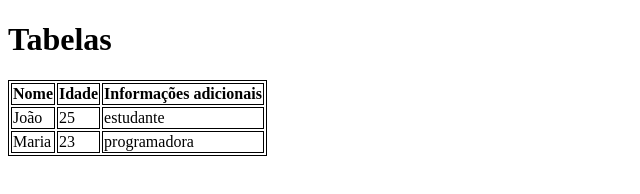
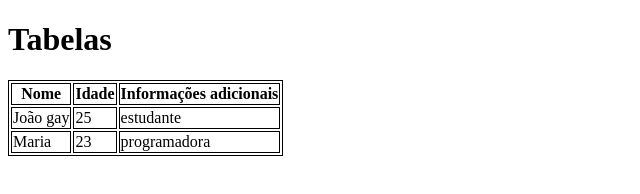
Before and after one commit to chari-hard/aula-tabela, a plain HTML site: page index.html in a window 1280 px wide. Shown: the whole page, without its empty margins (0-640 px from the left). Drawn offline with Linux system fonts and the light colour scheme.

Commit message:
joao virou gay

```diff
--- a/index.html
+++ b/index.html
@@ -20,7 +20,7 @@
             <th>Informações adicionais</th>
         </tr>
         <tr>
-            <td>João</td>
+            <td>João gay</td>
             <td>25</td>
             <td>estudante</td>
         </tr>
```
